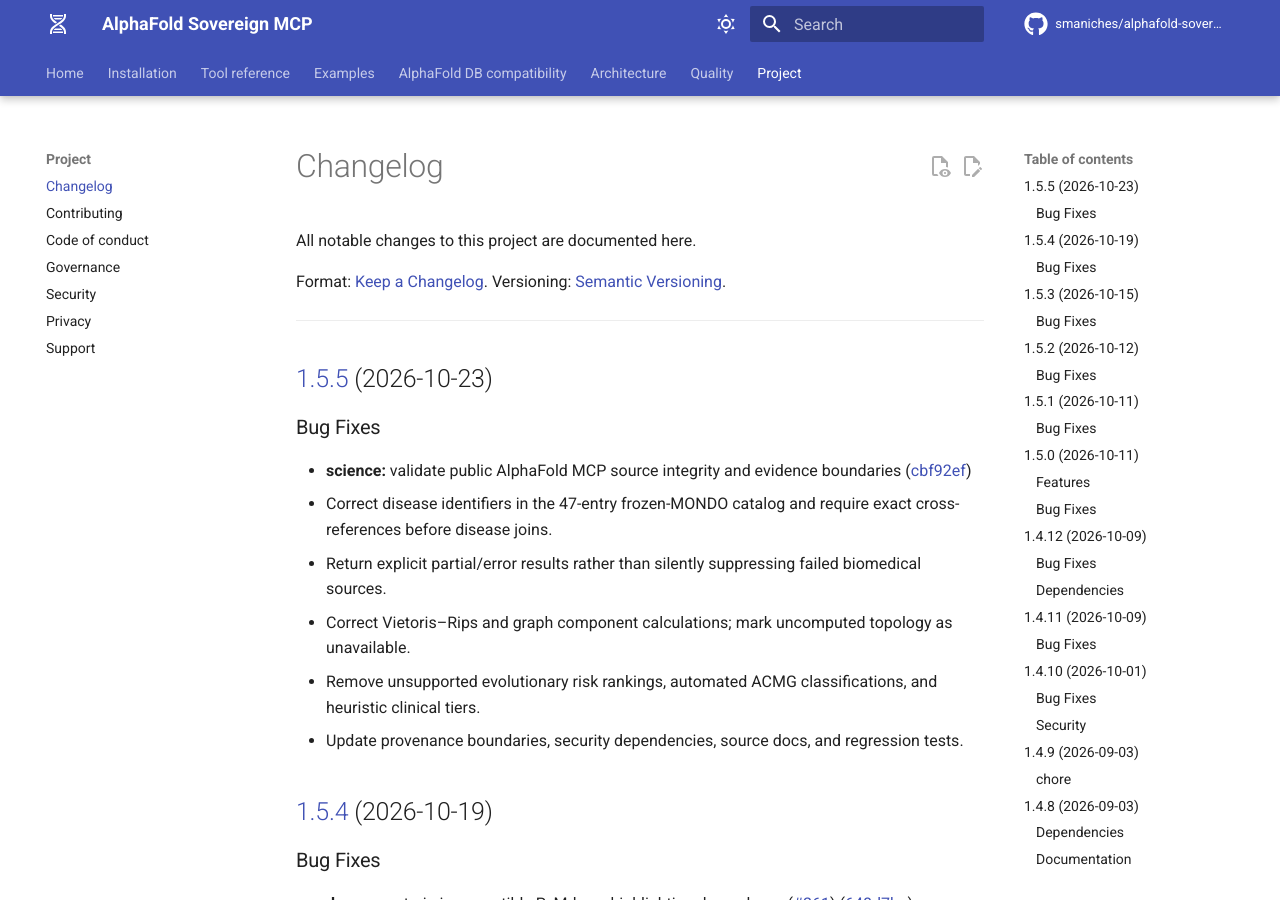
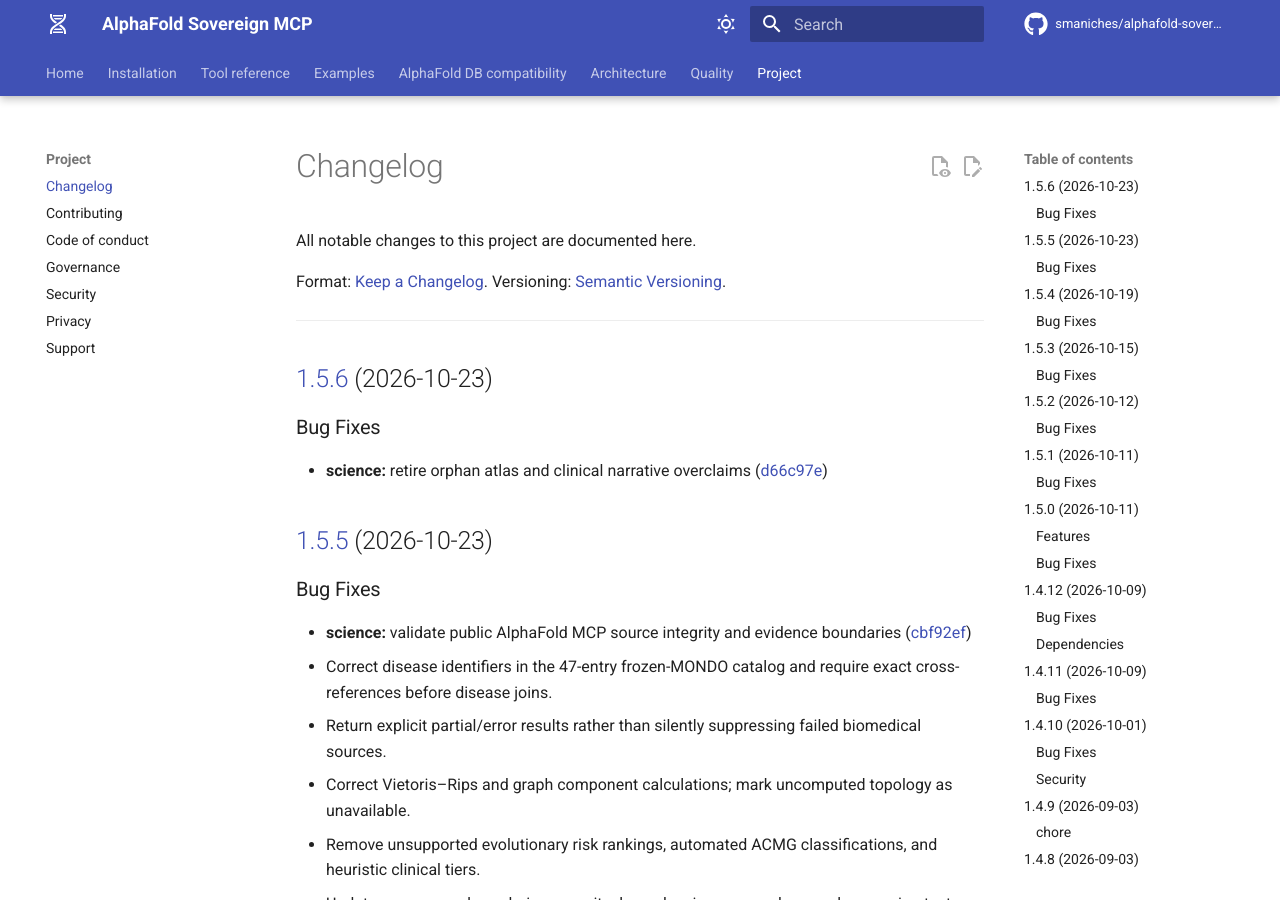
Before and after one commit to smaniches/alphafold-sovereign-mcp, an MkDocs documentation site: the page built from docs/changelog.md, in a window 1280 px wide and 900 px high. Built offline with MkDocs 1.6.1 and Material for MkDocs 9.7.7, drawn with Linux system fonts in a browser that asks for light colours; comment, search, counter and statistics services are not loaded.

Commit message:
chore(main): release 1.5.6 (#281)
* chore(main): release 1.5.6

* chore: sync uv.lock self-version for the release

Signed-off-by: github-actions[bot] <41898282+github-actions[bot]@users.noreply.github.com>

---------

Signed-off-by: github-actions[bot] <41898282+github-actions[bot]@users.noreply.github.com>
Co-authored-by: github-actions[bot] <41898282+github-actions[bot]@users.noreply.github.com>

```diff
--- a/CHANGELOG.md
+++ b/CHANGELOG.md
@@ -6,6 +6,13 @@ Format: [Keep a Changelog](https://keepachangelog.com/en/1.1.0/).
 Versioning: [Semantic Versioning](https://semver.org/).
 
 ---
+
+## [1.5.6](https://github.com/smaniches/alphafold-sovereign-mcp/compare/v1.5.5...v1.5.6) (2026-10-23)
+
+
+### Bug Fixes
+
+* **science:** retire orphan atlas and clinical narrative overclaims ([d66c97e](https://github.com/smaniches/alphafold-sovereign-mcp/commit/d66c97ea38d8c265d307fcda09bfbe67eeec14c4))
 
 ## [1.5.5](https://github.com/smaniches/alphafold-sovereign-mcp/compare/v1.5.4...v1.5.5) (2026-10-23)
 
--- a/pyproject.toml
+++ b/pyproject.toml
@@ -9,7 +9,7 @@ build-backend = "hatchling.build"
 
 [project]
 name = "alphafold-sovereign-mcp"
-version = "1.5.5"
+version = "1.5.6"
 description = "MCP server wrapping AlphaFold DB and 8 other biomedical data sources, with a local SQLite knowledge graph."
 readme = "README.md"
 license = {text = "Apache-2.0"}
--- a/server.json
+++ b/server.json
@@ -3,7 +3,7 @@
   "name": "io.github.smaniches/alphafold-sovereign-mcp",
   "title": "AlphaFold Sovereign MCP",
   "description": "MCP server for AlphaFold and 8 other biomedical data sources with a local SQLite knowledge graph",
-  "version": "1.5.5",
+  "version": "1.5.6",
   "repository": {
     "url": "https://github.com/smaniches/alphafold-sovereign-mcp",
     "source": "github"
@@ -12,7 +12,7 @@
     {
       "registryType": "pypi",
       "identifier": "alphafold-sovereign-mcp",
-      "version": "1.5.5",
+      "version": "1.5.6",
       "runtimeHint": "uvx",
       "transport": {
         "type": "stdio"
--- a/smithery.yaml
+++ b/smithery.yaml
@@ -16,7 +16,7 @@ description: >-
   must be reviewed by qualified humans before clinical use — see
   STATUS.md and LIMITATIONS.md.
 maturity: beta
-version: "1.5.5" # x-release-please-version
+version: "1.5.6" # x-release-please-version
 homepage: https://github.com/smaniches/alphafold-sovereign-mcp
 license: Apache-2.0
 author:
--- a/src/alphafold_sovereign/__init__.py
+++ b/src/alphafold_sovereign/__init__.py
@@ -11,7 +11,7 @@ Licensed under Apache 2.0.  See `LICENSE`.
 
 from __future__ import annotations
 
-__version__ = "1.5.5"  # x-release-please-version
+__version__ = "1.5.6"  # x-release-please-version
 __author__ = "Santiago Maniches"
 __author_email__ = "santiago@topologica.ai"
 __license__ = "Apache-2.0"
```
Also changed, not shown: README.md (+2 -2 lines), STATUS.md (+2 -2 lines), docs/installation.md (+1 -1 lines), .release-please-manifest.json, .zenodo.json, 3 other files.
